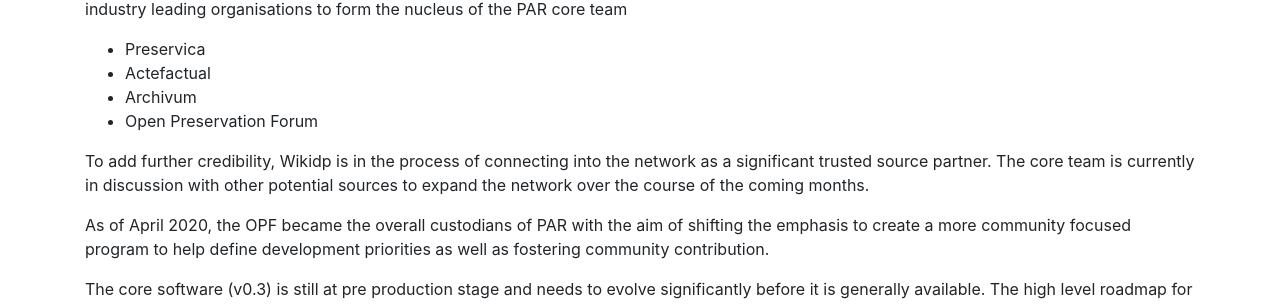
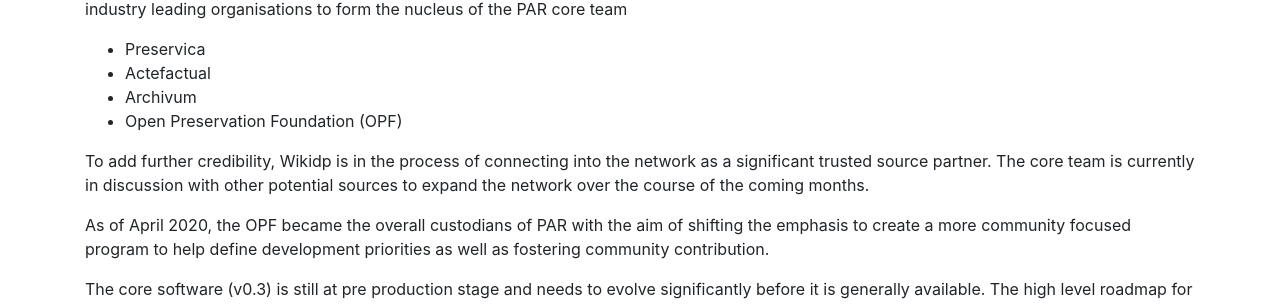
Before and after one commit to openpreserve/par, a Jekyll site: the page built from docs/index.md, in a window 1280 px wide and 900 px high, scrolled down 411 px. Shown: the part 149-453 px from the top of the window. Built offline with Jekyll 4.4.1, drawn with Linux system fonts in a browser that asks for light colours.

Commit message:
Correct OPF's full organization title

```diff
--- a/docs/index.md
+++ b/docs/index.md
@@ -21,7 +21,7 @@
 * Preservica
 * Actefactual
 * Archivum
-* Open Preservation Forum
+* Open Preservation Foundation (OPF)
 
 To add further credibility, Wikidp is in the process of connecting into the network as a significant trusted source partner. The core team is currently in discussion with other potential sources to expand the network over the course of the coming months.
 
```
